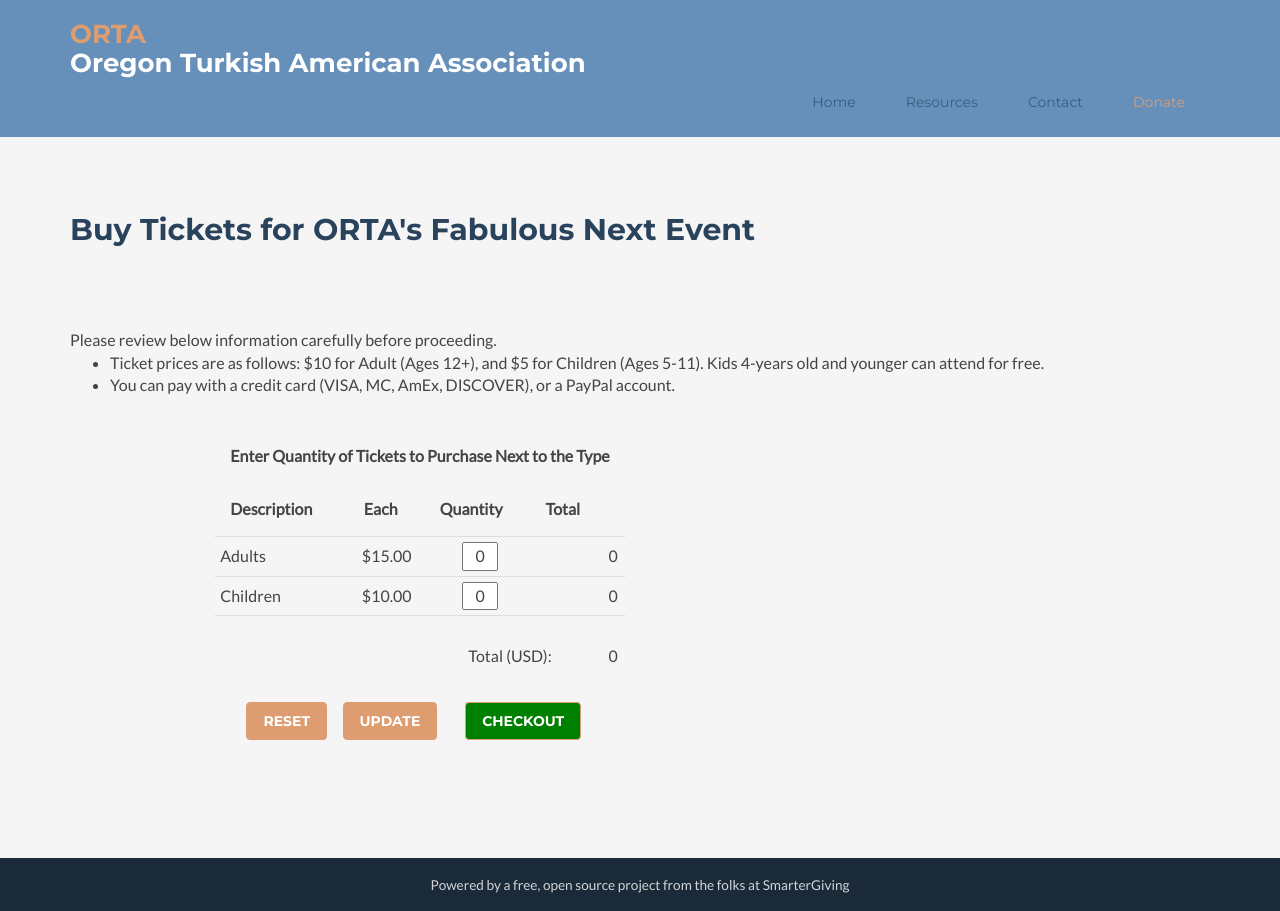
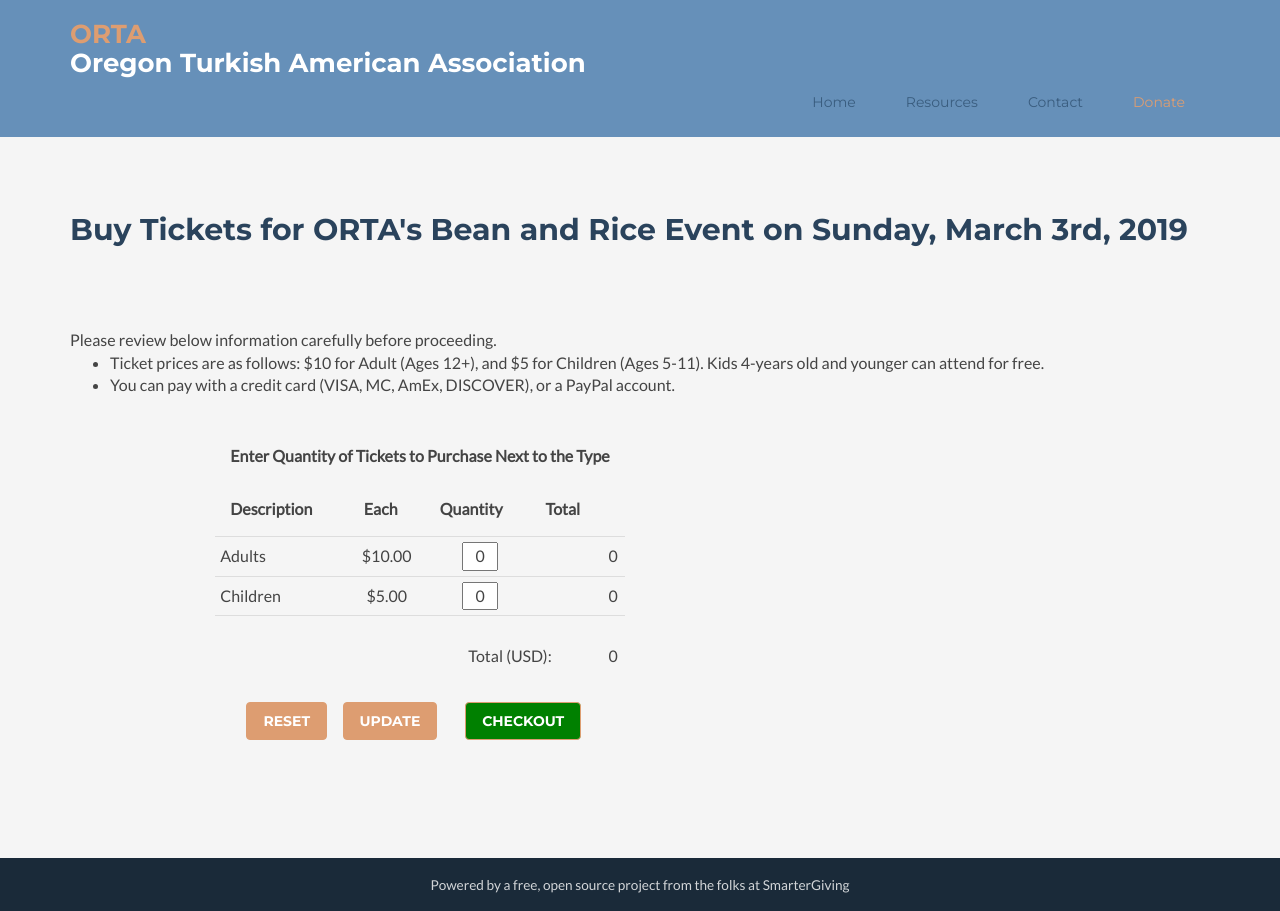
Before and after one commit to ortapdx/ortapdx.github.io, a Jekyll site: the page built from pp_3319.html, in a window 1280 px wide. Built offline with Jekyll 4.4.1, drawn with Linux system fonts in a browser that asks for light colours; nearby versions of some CDN libraries; comment, search, counter and statistics services are not loaded.

Commit message:
Update pp_3319.html

```diff
--- a/pp_3319.html
+++ b/pp_3319.html
@@ -36,7 +36,7 @@ layout: default
 <section id="donate" class="donate section text-center">
   <div class="container">
       <div style="margin-top:100px;text-align:left;">
-        <h2 class="title text-left">Buy Tickets for ORTA's Fabulous Next Event</h2>
+        <h2 class="title text-left">Buy Tickets for ORTA's Bean and Rice Event on Sunday, March 3rd, 2019</h2>
         <br>
         Please review below information carefully before proceeding.
          <ul>
@@ -60,25 +60,25 @@ layout: default
               </tr>
               <tr style="border-bottom: 1px solid #ddd;">
                 <td style="padding: 5px;" align="left">Adults</td>
-                <td style="padding: 5px;" align="center">$15.00</td>
+                <td style="padding: 5px;" align="center">$10.00</td>
                 <td style="padding: 5px;" align="center">
-                  <input type="text" style="text-align: center;" name="qty15" size="2" value="0" onchange="GetOrder ('id15','Adults',15);"/>
+                  <input type="text" style="text-align: center;" name="qty10" size="2" value="0" onchange="GetOrder ('id10','Adults',10);"/>
                 </td>
 
                 <td style="padding: 5px;" align="right">
-                  <input style="background-color: transparent; border: none; text-align: right;" class="nbor" type="text" name="prc15" size="6" value="0" readonly/>
+                  <input style="background-color: transparent; border: none; text-align: right;" class="nbor" type="text" name="prc10" size="6" value="0" readonly/>
                 </td>
               </tr>
 
               <tr style="border-bottom: 1px solid #ddd;">
 
                 <td style="padding: 5px;" align="left">Children</td>
-                <td style="padding: 5px;" align="center">$10.00</td>
+                <td style="padding: 5px;" align="center">$5.00</td>
                 <td style="padding: 5px;" align="center">
-                  <input type="text" style="text-align: center;" name="qty10" size="2" value="0" onchange="GetOrder ('id10','Children',10);"/>
+                  <input type="text" style="text-align: center;" name="qty5" size="2" value="0" onchange="GetOrder ('id5','Children',5);"/>
                 </td>
                 <td style="padding: 5px;" align="right">
-                  <input style="background-color: transparent; border: none; text-align: right;" class="nbor" type="text" name="prc10" size="6" value="0" readonly/>
+                  <input style="background-color: transparent; border: none; text-align: right;" class="nbor" type="text" name="prc5" size="6" value="0" readonly/>
                 </td>
               </tr>
 
```
